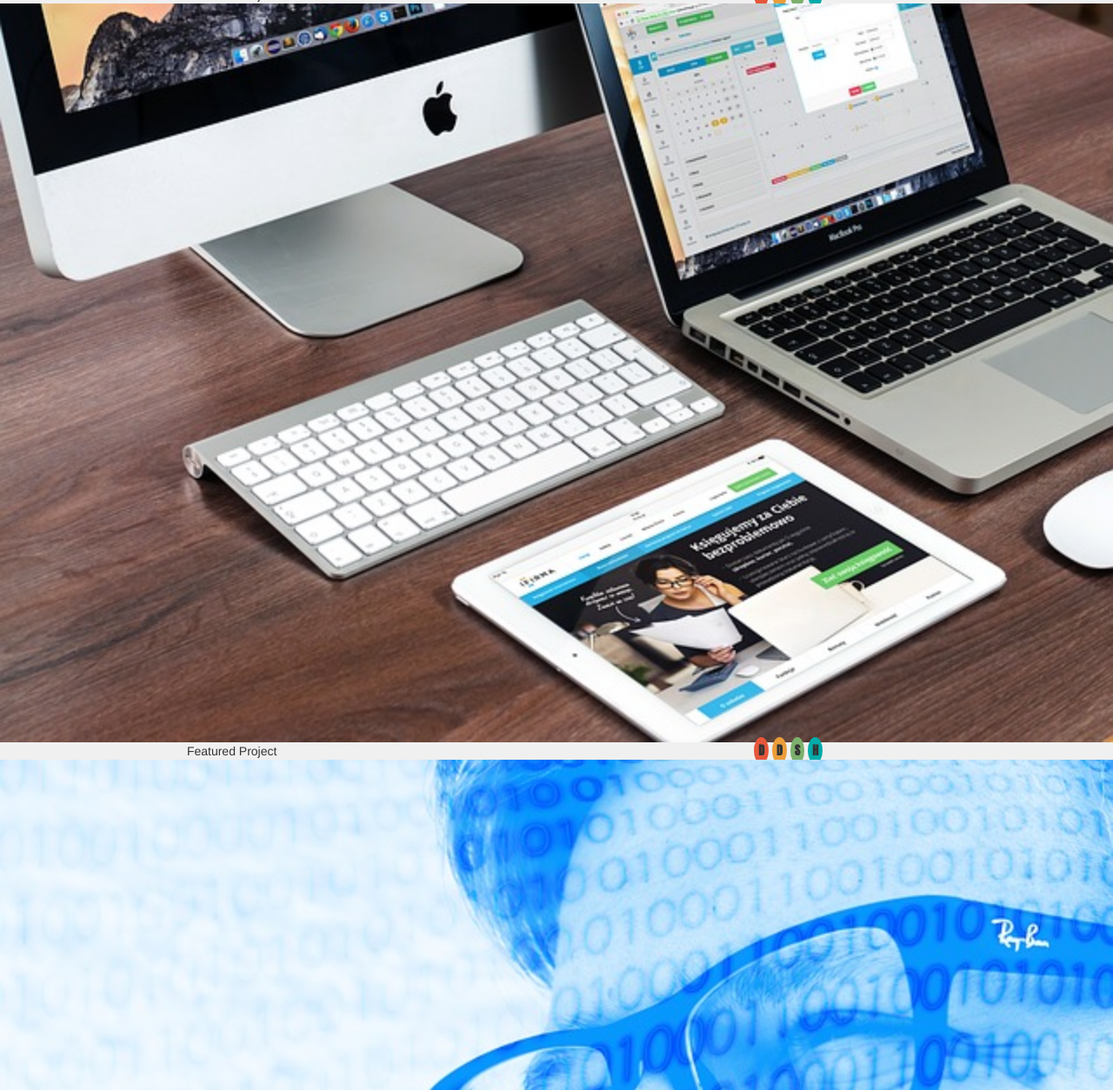
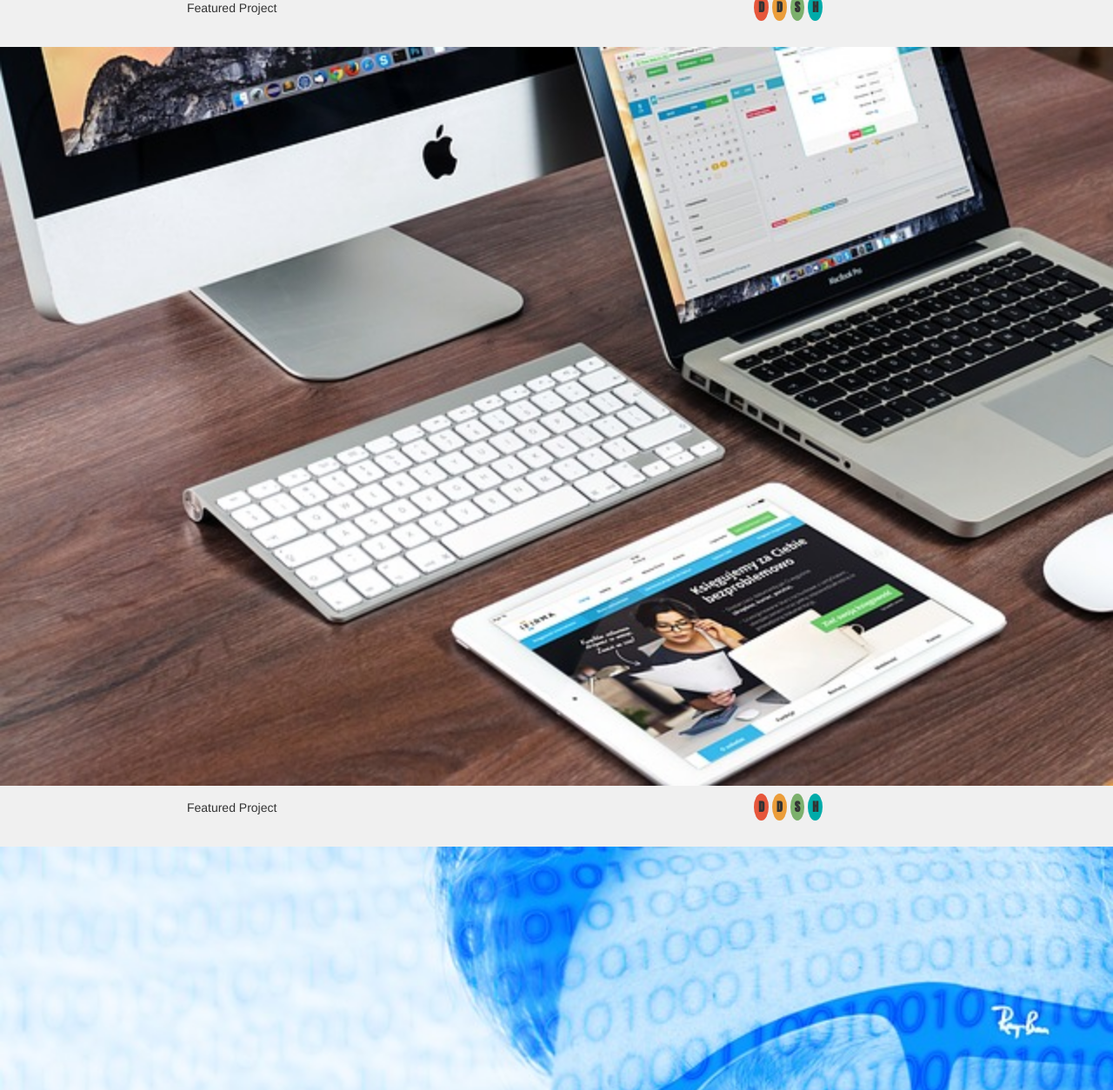
Before and after one commit to Jennifer-James/ulysses-bootstrap-exercise, a plain HTML site: page index.html in a window 1280 px wide. Shown: the part 1820-3074 px from the top of the page at 87% size. Drawn offline with nearby package versions, Linux system fonts and the light colour scheme.

Commit message:
last minute changes before the presenatation

```diff
--- a/css/style.css
+++ b/css/style.css
@@ -129,7 +129,7 @@ h1 {
 }
 
 .featured-project {
-  padding: 20px 0 20px 0;
+  margin: 15px 0 35px 0;
 }
 
 
@@ -138,5 +138,5 @@ h1 {
     /*bottom: 28px;*/
     /*position: relative;*/
     /*height: 105px;*/
-  /*}*/
+ /*}*/
 }
--- a/index.html
+++ b/index.html
@@ -11,10 +11,12 @@
 </head>
 <body>
 
+<!-- Logo here -->
 <div id="logo-container">
   <img id="logo" src="img/logo.png" alt="logo">
 </div>
 
+<!-- Design & links -->
 <div id="nav-and-subtitle" class="row">
   <h3 id="codeup-design" class="abel">codeup design</h3>
   <ul id="nav-container mx-auto" class="col-xs-8 col-xs-offset-2">
@@ -33,9 +35,12 @@
   </ul>
 </div>
 
+<!-- company name & location -->
 <h1 class="anton">Visual Design & Web Development</h1>
 <h2 class="anton">From Park City, Utah</h2>
 
+<!-- Large circles -->
+  <!-- Red & Orange Circle -->
 <div id="circles-container">
   <div class="row">
     <div class="interior-circle-container">
@@ -48,6 +53,7 @@
     </div>
   </div>
 
+  <!-- Green & Blue Circle -->
   <div class="row">
     <div class="interior-circle-container">
       <div class="green circle col-xs-6">
@@ -59,11 +65,13 @@
     </div>
   </div>
 
+  <!-- Header before images -->
   <span class="abel">SELECTED WORK</span>
 
+  <!-- Apple ipad image & 4 circles -->
   <div>
     <img src="img/apple-ipad.jpg" alt="">
-    <div class="row">
+    <div class="row featured-project">
       <span class="col-xs-5">Featured Project</span>
       <div class="col-sx-5">
         <span class="small-circle anton red">D</span>
@@ -75,9 +83,10 @@
   </div>
 </div>
 
+  <!-- Macbook image & 4 circles -->
 <div class="hidden-sm">
   <img src="img/macbook.jpg" alt="">
-  <div class="row">
+  <div class="row featured-project">
     <span class="col-xs-5">Featured Project</span>
     <div class="col-sx-5">
       <span class="small-circle anton red">D</span>
@@ -88,9 +97,10 @@
   </div>
 </div>
 
+<!-- Man image & 4 circles -->
 <div>
   <img src="img/man.jpg" alt="">
-  <div class="row">
+  <div class="row featured-project">
     <span class="col-xs-5">Featured Project</span>
     <div class="col-sx-5">
       <span class="small-circle anton red">D</span>
@@ -101,9 +111,10 @@
   </div>
 </div>
 
+<!-- Security image & 4 circles -->
 <div>
   <img src="img/security.jpg" alt="">
-  <div class="row">
+  <div class="row featured-project">
     <span class="col-xs-5">Featured Project</span>
     <div class="col-sx-5">
       <span class="small-circle anton red">D</span>
@@ -114,6 +125,7 @@
   </div>
 </div>
 
+<!-- Lower images & texts/links -->
 <div class="col-md-4">
   <span>The Last</span>
   <div  class="row">
@@ -131,6 +143,7 @@
     <h1 class="col-md-9">HOW TO GET GOOGLE TO LIKE YOU</h1>
   </div>
 
+  <!-- Twitter image & paragraph -->
     <div>
       <img src="img/twitter.svg" alt="">
       <span>LAST TWEET</span>
```
